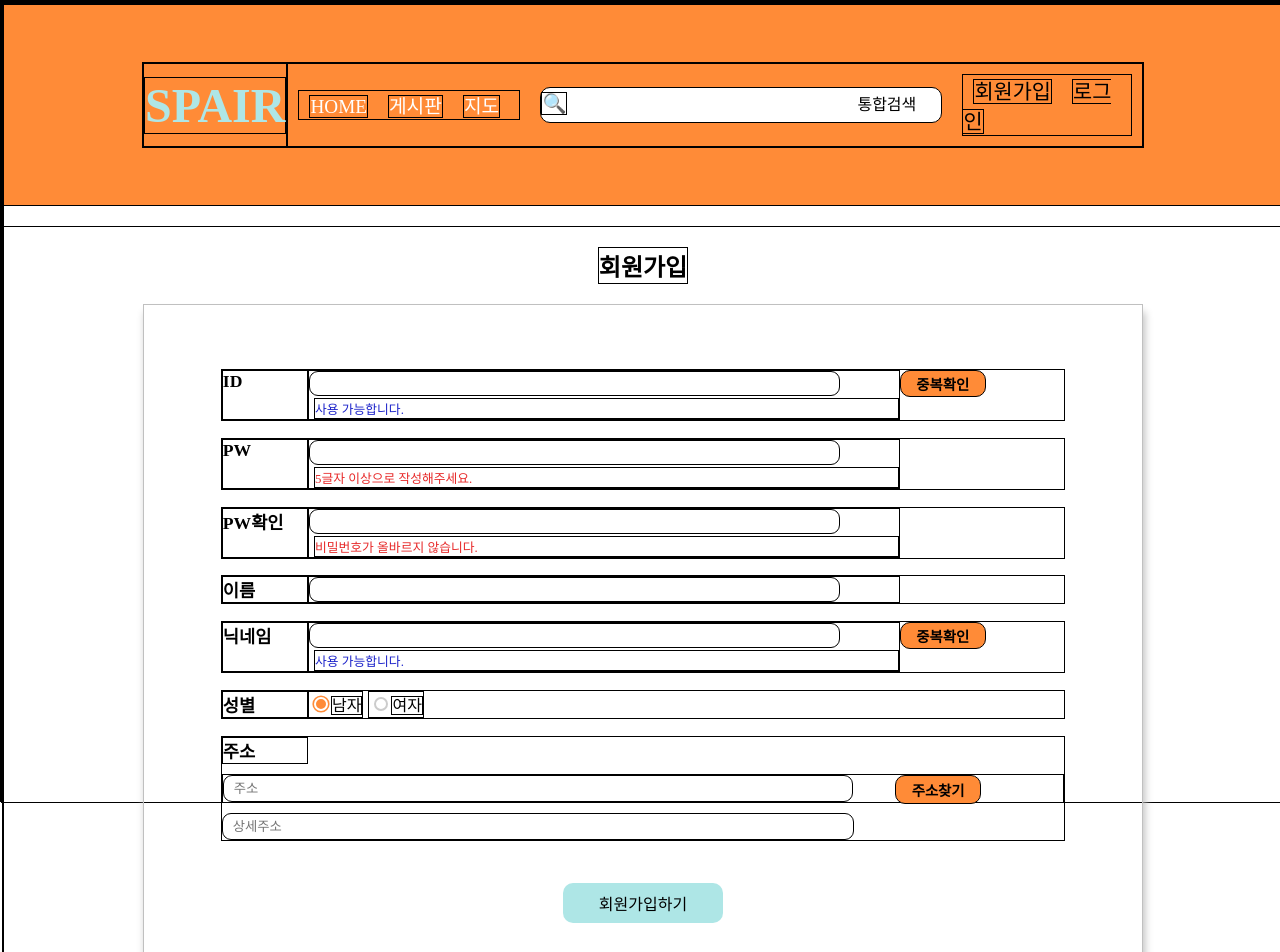
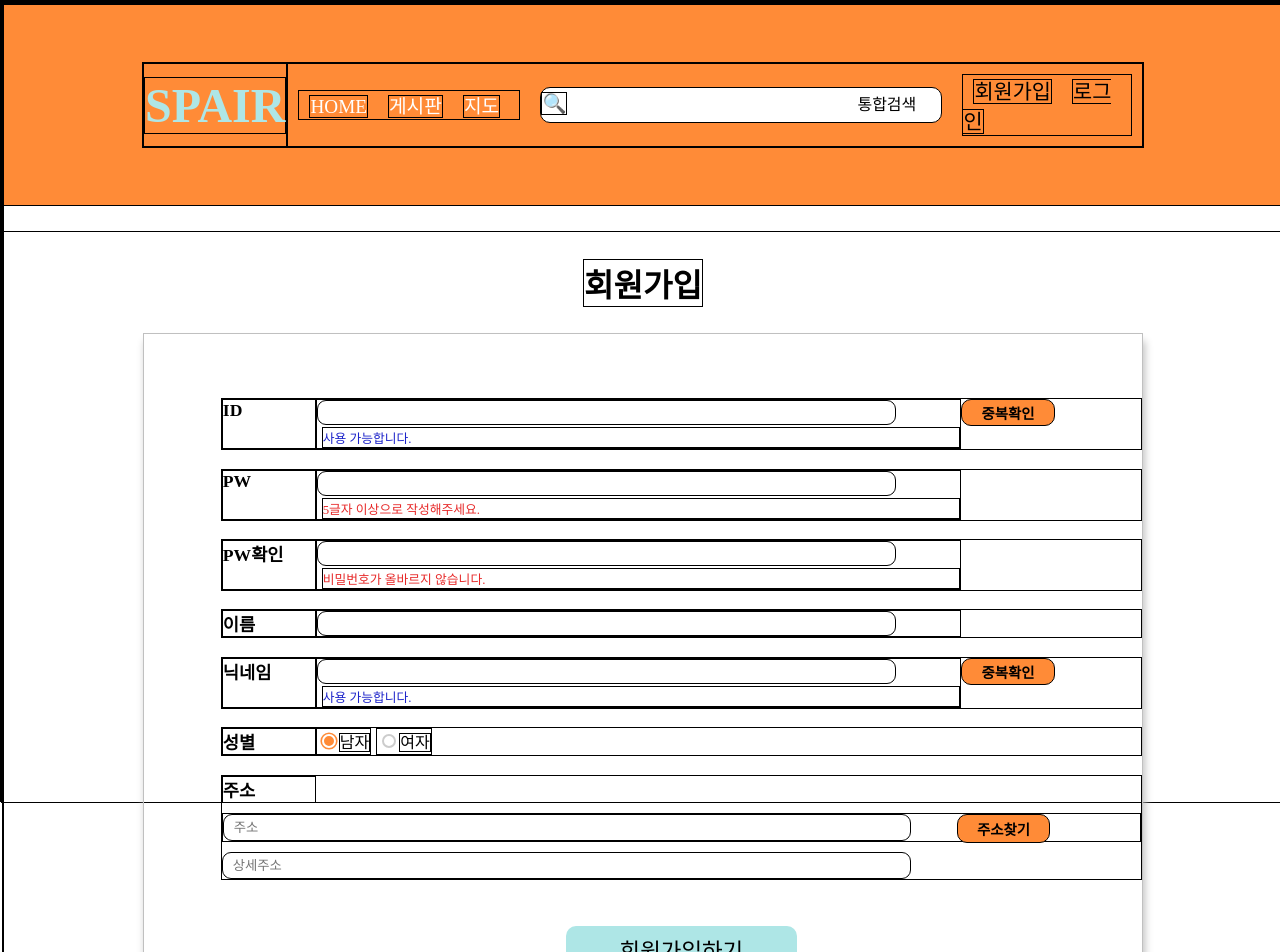
Before and after one commit to seoh77/Spair, a Vue app in the folder front/spair-project/: page /join in a window 1280 px wide. Shown: the top 952 px of the page. Built offline with nearby package versions, Linux system fonts and the light colour scheme; a web font is replaced by a local one.

Commit message:
💄 Design: 회원가입 페이지 title 및 버튼 글씨 크기 변경

```diff
--- a/front/spair-project/src/views/JoinView.vue
+++ b/front/spair-project/src/views/JoinView.vue
@@ -72,11 +72,12 @@
         display: flex;
         flex-direction: column;
         align-items: center ;
-        margin-top: 20px;
+        margin-top: 25px;
     }
 
     #join-view h2 {
         font-family: 'Tenada';
+        font-size: 2rem ;
     }
 
     #join_form {
@@ -88,7 +89,7 @@
         justify-content: center;
         border: 1px solid var(--gray-color);
         box-shadow: 0.1rem 0.5rem 0.5rem var(--gray-color);
-        padding: 5% 6% ;
+        padding: 5% 0 5% 6%;
         box-sizing: border-box;
     }
 
@@ -168,15 +169,16 @@
 
     #joinBtn {
         margin-top: 5% ;
-        width: 160px;
+        width: 25%;
         height: 40px ;
         margin-left: auto ;
         margin-right: auto;
         font-family: 'Tenada';
-        font-size: 1rem ;
+        font-size: 1.4rem ;
         background-color: var(--secondary-color);
         border: none;
         border-radius: 10px ;
+        padding-top: 7px;
     }
 
     input[type='radio'] {
```
